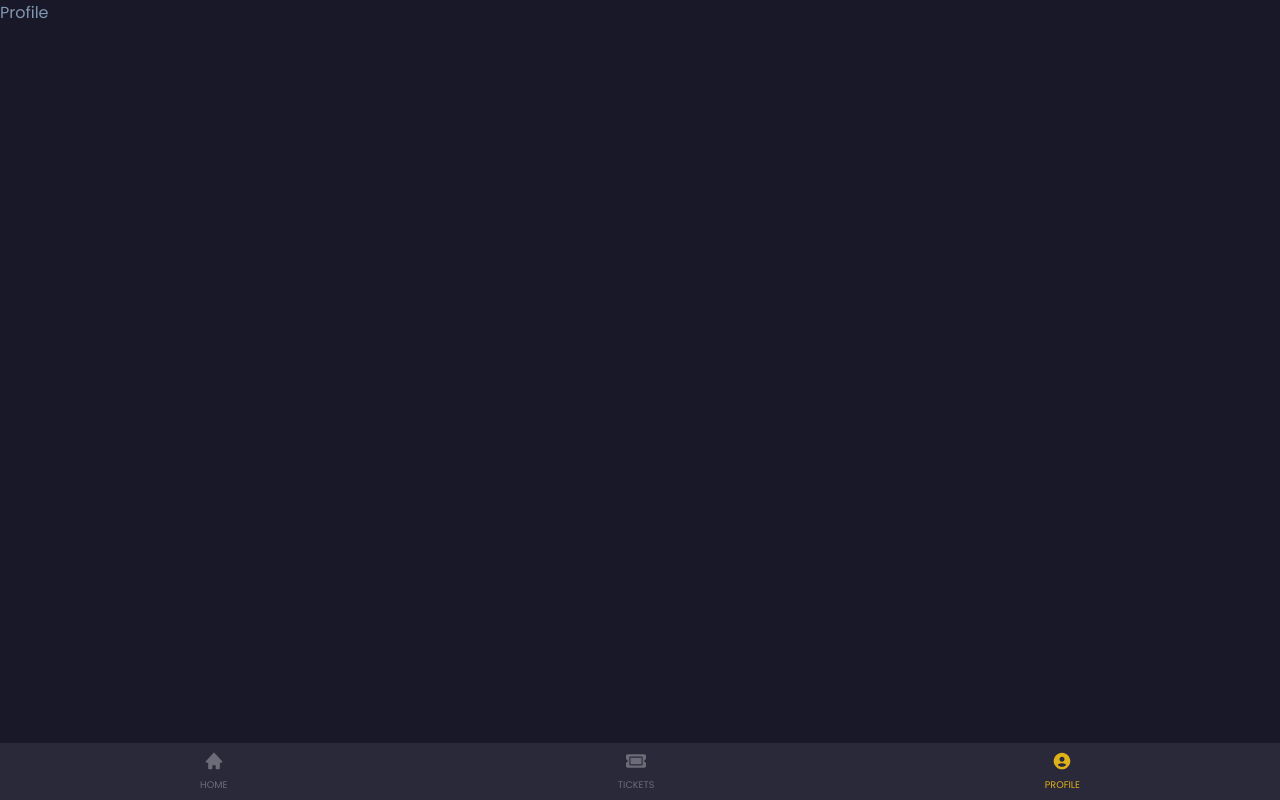
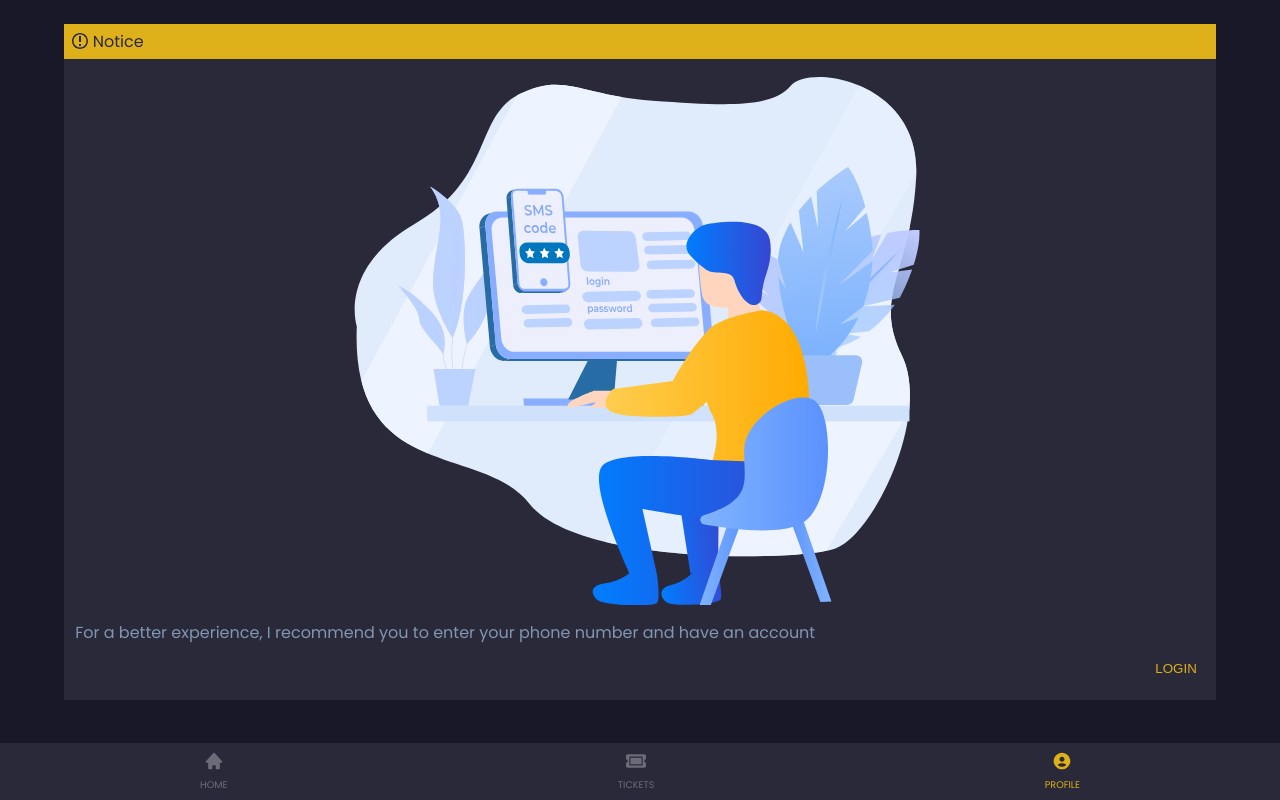
Before and after one commit to M-A-Felegari/cinema-ticket, a React (Create React App) app: page /profile in a window 1280 px wide. Built offline with nearby package versions, Linux system fonts and the light colour scheme.

Commit message:
notice box added

```diff
--- /dev/null
+++ b/src/Components/NoticeBox/index.module.css
@@ -0,0 +1,45 @@
+.noticeBox {
+    background-color: var(--c-primary-light);
+}
+
+.topBar {
+    background-color: var(--c-secondary);
+    color: var(--c-primary-light);
+    padding: .3rem .5rem;
+    display: flex;
+    align-items: center;
+    gap: .3rem;
+}
+
+.main {
+    padding: 1rem .7rem;
+    display: flex;
+    flex-direction: column;
+    gap: .5rem;
+}
+
+.imageContainer {
+    text-align: center;
+}
+
+.imageContainer > img {
+    width: 60%;
+}
+
+.imageContainer > .description {
+
+}
+
+.footer {
+    text-align: right;
+}
+
+/*default footer's buttons style*/
+.footer button {
+    padding: .5rem;
+    /*background-color: var(--c-secondary);*/
+    background-color: transparent;
+    border: none;
+    color: var(--c-secondary);
+    text-transform: uppercase;
+}
--- /dev/null
+++ b/src/Components/NoticeBox/index.tsx
@@ -0,0 +1,32 @@
+import React, {ReactNode} from 'react';
+import styles from './index.module.css'
+import {ImNotification} from "react-icons/im";
+interface NoticeBoxProps {
+    imageSrc:string
+    imageAlt:string
+    description:string
+    footer?:ReactNode
+}
+
+function NoticeBox({imageSrc,imageAlt,description,footer}:NoticeBoxProps) {
+    return (
+        <div className={styles.noticeBox}>
+            <div className={styles.topBar}>
+                <ImNotification/> Notice
+            </div>
+            <div className={styles.main}>
+                <div className={styles.imageContainer}>
+                    <img src={imageSrc} alt={imageAlt}/>
+                </div>
+                <div className={styles.description}>
+                    {description}
+                </div>
+                <div className={styles.footer}>
+                    {footer}
+                </div>
+            </div>
+        </div>
+    );
+}
+
+export default NoticeBox;
--- a/src/Screens/ProfileScreen.tsx
+++ b/src/Screens/ProfileScreen.tsx
@@ -1,8 +1,19 @@
 import React from 'react';
+import NoticeBox from "../Components/NoticeBox";
+import loginImage from "../Assets/images/login_character.svg"
 
 function ProfileScreen() {
     return (
-        <div>Profile</div>
+        <div style={{width:'100%',display:'flex',flexDirection:'column',alignItems:'center'}}>
+            <div style={{width:'90%',marginTop:'1.5rem'}}>
+                <NoticeBox
+                    imageSrc={loginImage}
+                    imageAlt="login"
+                    description="For a better experience, I recommend you to enter your phone number and have an account"
+                    footer={(<button>LogIn</button>)}
+                />
+            </div>
+        </div>
     );
 }
 
```
Also changed, not shown: src/Assets/images/login_character.svg (added).
